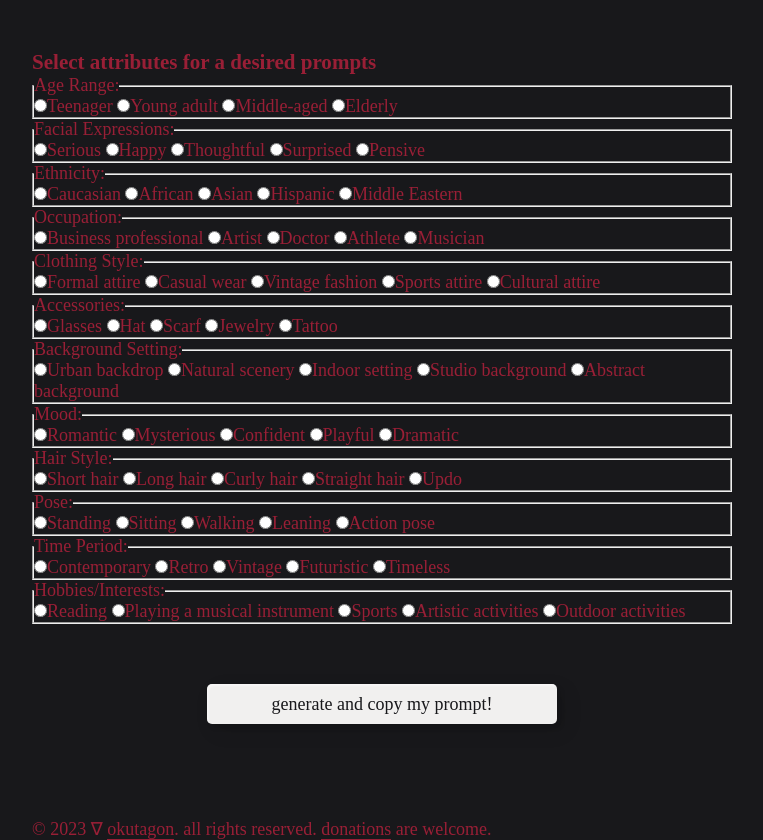
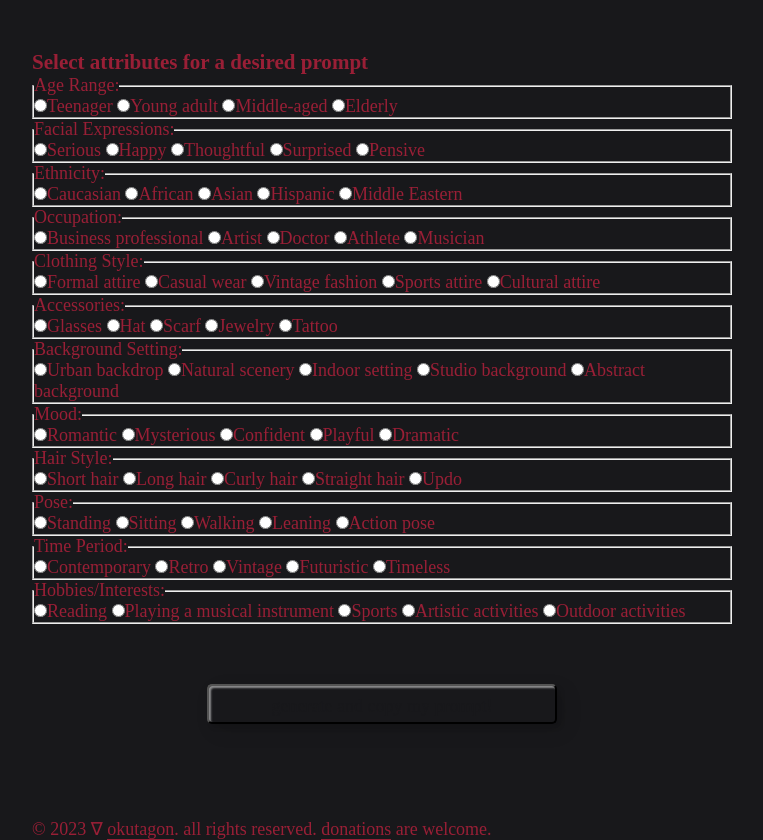
Before and after one commit to levent1ozgur/simple-prompt-generator, a plain HTML site: page index.html in a window 1280 px wide. Shown: the whole page, without its empty margins (258-1021 px from the left). Drawn offline with Linux system fonts and the light colour scheme; files whose address does not match are found by name.

Commit message:
Update index.html

```diff
--- a/index.html
+++ b/index.html
@@ -13,14 +13,15 @@
   <meta property="og:description" content="Generate stunning images with AI using Okutagon's simple text-to-image prompt suggestions. Choose from a variety of categories, including portraits, landscapes, and 3D characters. Customize your prompts for specific details like age, expression, and more. Okutagon streamlines the creative process, making it easy for you to bring your ideas to life.">
   <link rel="stylesheet" href="styles/style.css">
   <link rel="shortcut icon" type="image/png" href="styles/favicon.png">
-  <title>Simple Prompt Generator</title>
+    <title>Simple Prompt Generator</title>
+  <link rel="stylesheet" href="styles.css">
 </head>
 <body>
   <div class="portrait-generator">
 
     <form id="portraitForm">
 
-<h3>Select attributes for a desired prompts</h3>
+<h3>Select attributes for a desired prompt</h3>
   <fieldset>
     <legend>Age Range:</legend>
     <label><input type="radio" name="age" value="teenager">Teenager</label>
@@ -133,7 +134,7 @@
 
    </div>
   <div class="frame">
-  <button class="custom-btn misg" onclick="copyToClipboard()">generate and copy my prompt!</button>
+  <button class="custom-btn copy" onclick="copyToClipboard()">generate and copy my prompt!</button>
   <p id="promptResult"></p>
 </div>
 </body>
```
